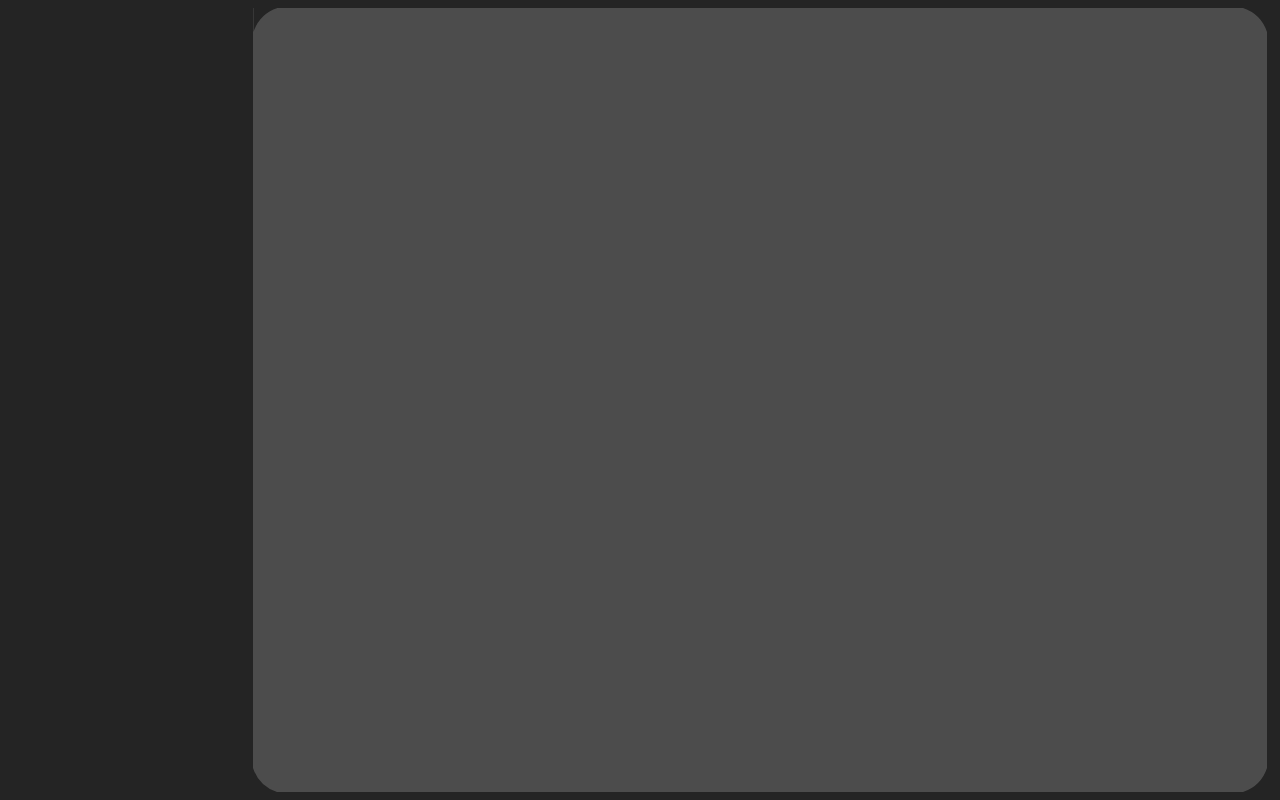
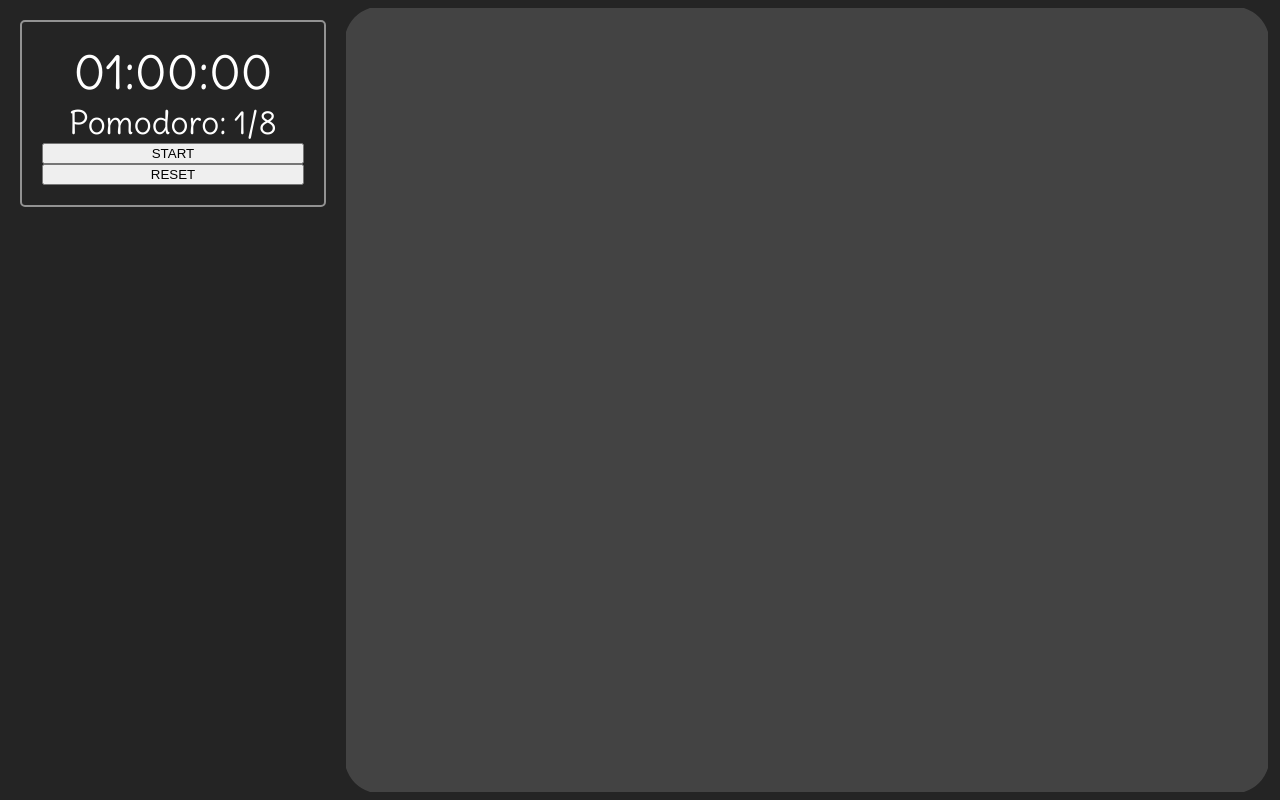
Before and after one commit to hellsing2030/PomoChat---Frontend, a React (Vite) app: page /overlay-start-stream in a window 1280 px wide. Built offline with nearby package versions, Linux system fonts and the light colour scheme.

Commit message:
countDownPomo

```diff
--- a/src/assets/overlay/MainOverlay.tsx
+++ b/src/UI/overlay/MainOverlay.tsx
@@ -1,9 +1,13 @@
+
+import { CountDownPomo } from "../../components/CountDownPomo"
 import "./Overlay.css"
 
 export const MainOverlay = () => {
   return (
     <div className="container-main">
-        <span className="container-overlay-left"/>
+        <div className="container-overlay-left">
+          <CountDownPomo/>
+        </div>
         <div className="container-view-video-top-bottom">
           <span className="container-overlay-top"/>
           <div className="cam-overlay">
--- a/src/assets/overlay/Overlay.css
+++ b/src/UI/overlay/Overlay.css
@@ -3,11 +3,11 @@
     width: 100%;
     height: 100%;
     flex-wrap: nowrap;
-    background: rgba(39, 39, 39, 0.829);
+    background: rgb(67 67 67);
 }
 
 .container-overlay-left {
-    width: 20%;
+    width: 30%;
     background: rgb(36, 36, 36);
 }
 .container-overlay-right{
--- /dev/null
+++ b/src/components/CountDown.css
@@ -0,0 +1,36 @@
+@import url("../general-css.css");
+
+
+.container-countdown{
+    padding: 20px;
+    border-radius: 5px;
+    margin: 20px;
+    border:2px solid rgba(255, 255, 255, 0.5);
+}
+
+.countdown{
+    width: 100%;
+    height: auto;
+    display: flex;
+    flex-direction: column;
+}
+.countPomo span{
+    width: 100%;
+    height: auto;
+    display: flex;
+    flex-direction: column;
+    font-family: "Delius";
+    font-size: 2rem;
+    color: rgb(255, 255, 255);
+    text-align: center;
+}
+
+#clock{
+    font-family: "Delius";
+    font-size: 3rem;
+    max-width: 400px;
+    max-height: 400px;
+    overflow: hidden;
+    text-align: center;
+    color: rgb(255, 255, 255);
+}
--- /dev/null
+++ b/src/components/CountDownPomo.tsx
@@ -0,0 +1,57 @@
+import { useEffect, useState } from 'react'
+import { useSetCountDown } from '../hooks/setCountDownMs'
+import './CountDown.css'
+
+export const CountDownPomo = () => {
+  const initialValuePomo ={pomo:1,finishPomo:8}
+  const [ stateTimer, setStateTimer ] = useState<"working"|"rest">("working")
+  const {formatDate, setRun, finish}= useSetCountDown({seconds: stateTimer === "working"?3600:600})
+  const [generalRunTimer, setGeneralRunTimer]=useState<boolean>(false)
+  const [{finishPomo,pomo},setCountPomo]=useState(initialValuePomo)
+
+    const handlerRunCount =(stateRun:boolean)=>{
+       setGeneralRunTimer(stateRun)
+        setRun(stateRun)
+    }
+
+    const reset  =()=>{
+      setStateTimer("working")
+      setCountPomo(initialValuePomo)
+    }
+
+    useEffect(()=>{
+      if( !finish||!generalRunTimer)return
+      const valid = pomo >= finishPomo && stateTimer !== "rest"
+      console.log({valid})
+      if(valid){
+        handlerRunCount(false)
+        return
+      }
+      setStateTimer(state => state === "working"? "rest":"working")
+      setCountPomo(state => stateTimer === "working" ? {...state, pomo: state.pomo + 1 }:{...state})
+      setRun(true)
+    },[finish , generalRunTimer])
+
+
+  return (
+    <div className='container-countdown'>
+      <div className='countdown' >
+          <span id="clock">
+         {formatDate}
+          </span>
+      </div>
+      <div className='countPomo'>
+        <span>Pomodoro: {pomo}/{finishPomo}</span>
+      </div>
+      <div className='countdown'>
+        {
+          generalRunTimer ?
+        <button onClick={()=> handlerRunCount(false)}>STOP</button> :
+        <button onClick={()=> handlerRunCount(true)}>START</button>
+        }
+
+        <button onClick={()=> reset()}>RESET</button>
+      </div>
+    </div>
+  )
+}
--- /dev/null
+++ b/src/general-css.css
@@ -0,0 +1,4 @@
+@font-face {
+  font-family: "Delius";
+  src: url("./fonts/Delius-Regular.ttf") format("truetype");
+}
--- /dev/null
+++ b/src/hooks/formatMs.ts
@@ -0,0 +1,22 @@
+const padTo2Digits = (num:number)=>{
+    return num.toString().padStart(2, "0")
+}
+
+
+export const formatMs = ({miliseconds, msfinishCountDown , secondsCoundStartValue}:{ miliseconds:number,secondsCoundStartValue?: number, msfinishCountDown?:number})=>{
+
+    const secondsStartValue =  secondsCoundStartValue ? secondsCoundStartValue * 1000: 0
+    const dateCurrent =  msfinishCountDown && msfinishCountDown ? miliseconds - msfinishCountDown + secondsStartValue: miliseconds
+    let seconds = 0;
+    let minutes = 0;
+    let hour = 0;
+
+    seconds = Math.floor(dateCurrent / 1000)
+    minutes = Math.floor(seconds / 60)
+    hour = Math.floor(minutes / 60)
+
+    seconds = seconds % 60
+    minutes = minutes % 60
+
+    return `${padTo2Digits(hour)==="00" ? "" : padTo2Digits(hour) + ":"}${ padTo2Digits(minutes)}:${padTo2Digits(seconds)}`
+}
--- /dev/null
+++ b/src/hooks/setCountDownMs.ts
@@ -0,0 +1,51 @@
+import { useEffect, useRef, useState } from "react"
+import { formatMs } from "./formatMs"
+
+export const  useSetCountDown =({ seconds, }:{seconds:number,})=>{
+    const msStartDate = useRef<number | null>(null)
+    const msfinishCountDown = useRef<number | null>(null)
+
+    const [countMsDown, setCountMsDown] = useState<number>(0)
+    const [run, setRun]= useState<boolean>(false)
+    const [finish,setFinish]= useState<boolean>(false)
+    const [keyCountDownExternal,setKeyCountDownExternal]= useState<string>("")
+
+    useEffect(()=>{
+          if(!run){
+            setKeyCountDownExternal("")
+            localStorage.removeItem(keyCountDownExternal)
+            return
+        }
+
+        msStartDate.current = Date.now()
+        msfinishCountDown.current = msStartDate.current - seconds  * 1000
+        setCountMsDown(msStartDate.current)
+
+        const interval = setInterval(()=>{
+            const keyCountDown = `CountDown-${msStartDate.current}`
+            localStorage.setItem(keyCountDown, (msStartDate.current as number).toString())
+            setKeyCountDownExternal(keyCountDown)
+            setFinish(false)
+
+            setCountMsDown((statePrev) => {
+                if(run && statePrev > (msfinishCountDown.current as number)){
+                return statePrev - 1000
+            } else{
+                setRun(false)
+                setFinish(true)
+                clearInterval(interval)
+                return statePrev
+            }})
+
+        },1000)
+
+        return ()=> clearInterval(interval)
+
+    },[seconds, run])
+
+    const formatDate = localStorage.getItem(keyCountDownExternal)
+    ? formatMs({secondsCoundStartValue:seconds, miliseconds:countMsDown, msfinishCountDown: Number(localStorage.getItem(keyCountDownExternal))})
+    : formatMs({miliseconds:seconds * 1000})
+
+    return {formatDate, countMsDown, finish , setRun}
+}
--- a/src/main.tsx
+++ b/src/main.tsx
@@ -1,7 +1,7 @@
 import { StrictMode } from 'react'
 import { createRoot } from 'react-dom/client'
 import { BrowserRouter, Route, Routes } from 'react-router-dom'
-import { MainOverlay } from './assets/overlay/MainOverlay'
+import { MainOverlay } from './UI/overlay/MainOverlay'
 import './index.css'
 
 createRoot(document.getElementById('root')!).render(
```
Also changed, not shown: src/fonts/Delius-Regular.ttf (added).
